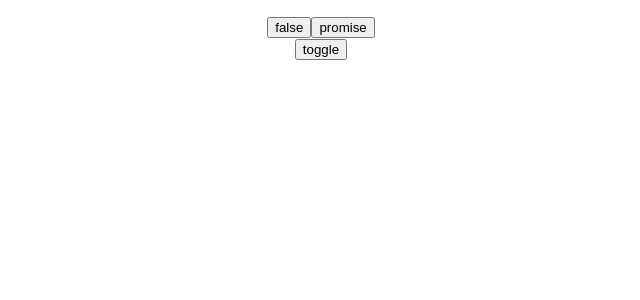
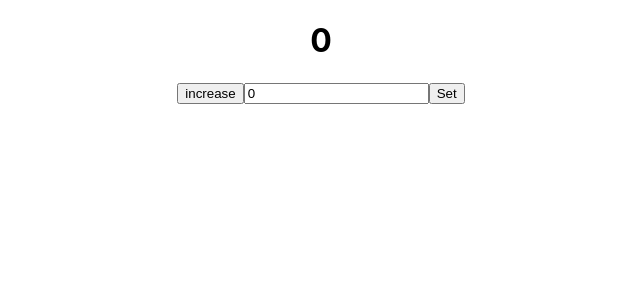
Before and after one commit to d0orHyeok/react-testing, a React (Create React App) app: page / in a window 1280 px wide. Shown: the top 300 px of the page, without its empty margins (319-959 px from the left). Built offline with nearby package versions, Linux system fonts and the light colour scheme.

Commit message:
RTL, userEvent

```diff
--- a/src/App.tsx
+++ b/src/App.tsx
@@ -1,11 +1,11 @@
 import React from 'react';
 import './App.css';
-import Skills from './components/Skills/Skills';
+import Counter from './components/Counter/Counter';
 
 function App() {
   return (
     <div className="App">
-      <Skills />
+      <Counter />
     </div>
   );
 }
--- /dev/null
+++ b/src/components/Counter/Counter.tsx
@@ -0,0 +1,17 @@
+import React, { useState } from 'react';
+
+const Counter = () => {
+  const [count, setCount] = useState(0);
+  const [amount, setAmount] = useState<string | number>(0);
+
+  return (
+    <div>
+      <h1>{count}</h1>
+      <button onClick={() => setCount((state) => state + 1)}>increase</button>
+      <input type="number" name="amount" value={amount} onChange={(e) => setAmount(e.target.value)} />
+      <button onClick={() => setCount(Number(amount))}>Set</button>
+    </div>
+  );
+};
+
+export default Counter;
```
Also changed, not shown: 1 other file (tests, documents, lock files or other folders).
